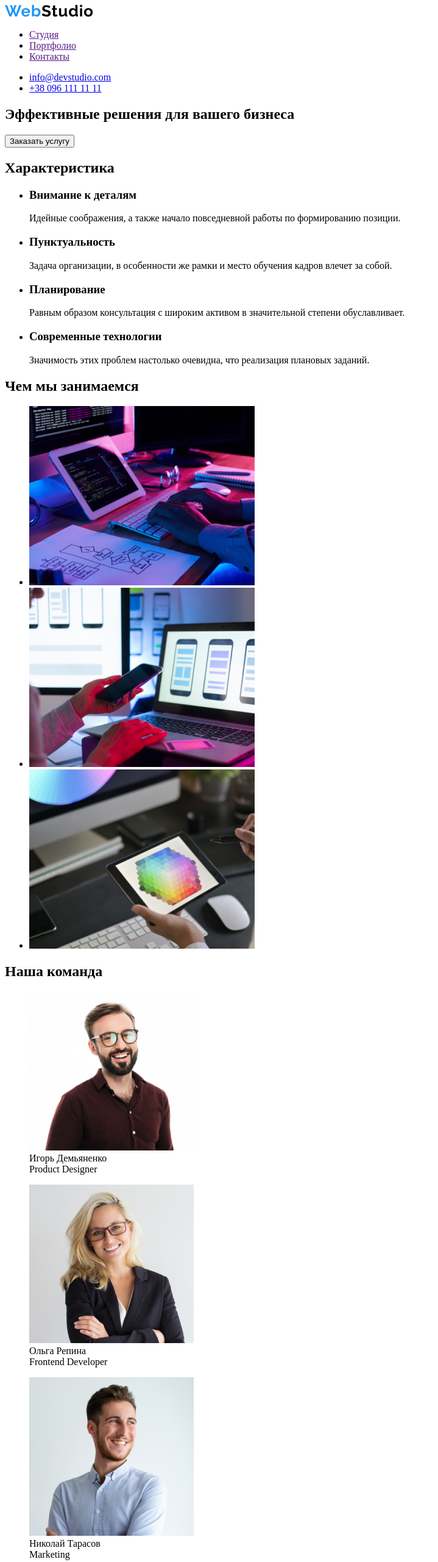
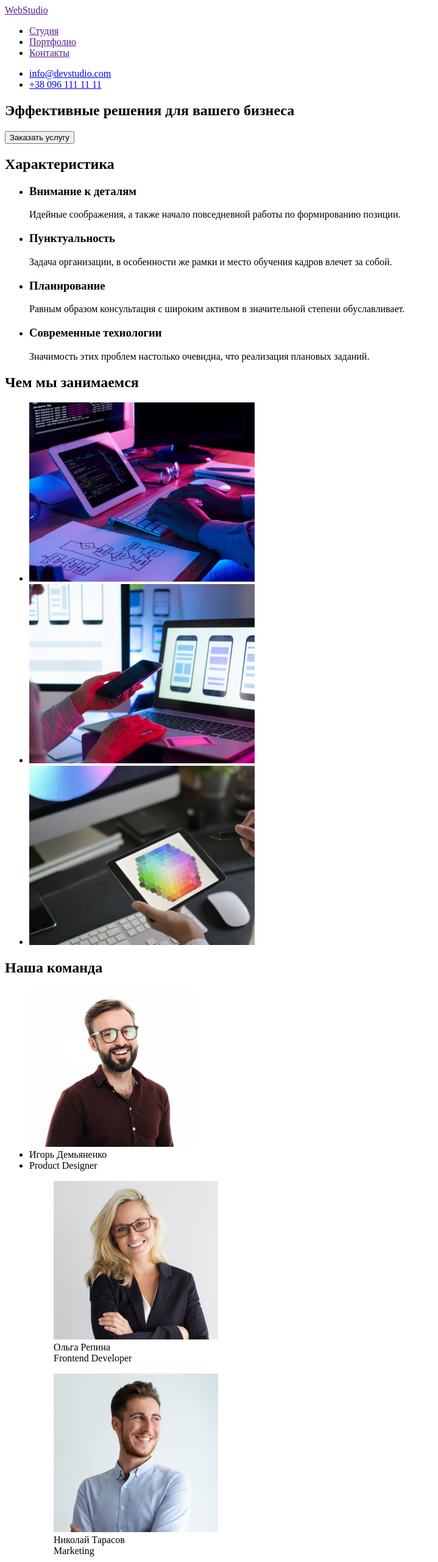
Before and after one commit to Svetlana-Chalaya/goit-markup-hw-01, a plain HTML site: page index.html in a window 1280 px wide. Shown: the top 2562 px of the page at 61% size, without its empty margins (0-719 px from the left). Drawn offline with Linux system fonts and the light colour scheme.

Commit message:
Корректирует первое фото - Игорь Демьяненко

```diff
--- a/index.html
+++ b/index.html
@@ -10,9 +10,7 @@
     <!--Шапка сайтп-->
     <header>
  <nav>
-        <a href="/">
-            <img src="./images/logo.svg" alt="logo">
-        </a>
+        <a href="">WebStudio</a>
 
         <ul>
             <li><a href="">Студия</a></li>
@@ -85,12 +83,15 @@
     <section>
         <h2>Наша команда</h2>
 
-        <figure class="photo 1">
+        <ul>
+
+
             <a href="/">
             <img src="./images/pfoto1.jpg" alt="Product Designer" width="270" />
             </a>
-            <figcaption>Игорь Демьяненко <br/>Product Designer</figcaption>
-        </figure>
+            <li>Игорь Демьяненко</li>
+            <li>Product Designer</li>
+
 
         <figure class="photo 2">
             <a href="/">
@@ -112,15 +113,15 @@
             </a>
             <figcaption>Михаил Ермаков <br/>UI Designer</figcaption>
         </figure>
+
+        </ul>
     </section>
 
 </main>
 
     <!--Футер-->
     <footer>
-        <a href="/">
-            <img src="./images/logo.svg" alt="logo">
-        </a>
+        <a href="">WebStudio</a>
 
         <address>г. Киев, пр-т Леси Украинки, 26 <br/>info@example.com <br/>+38 099 111 11 11</address>
     </footer>
```
